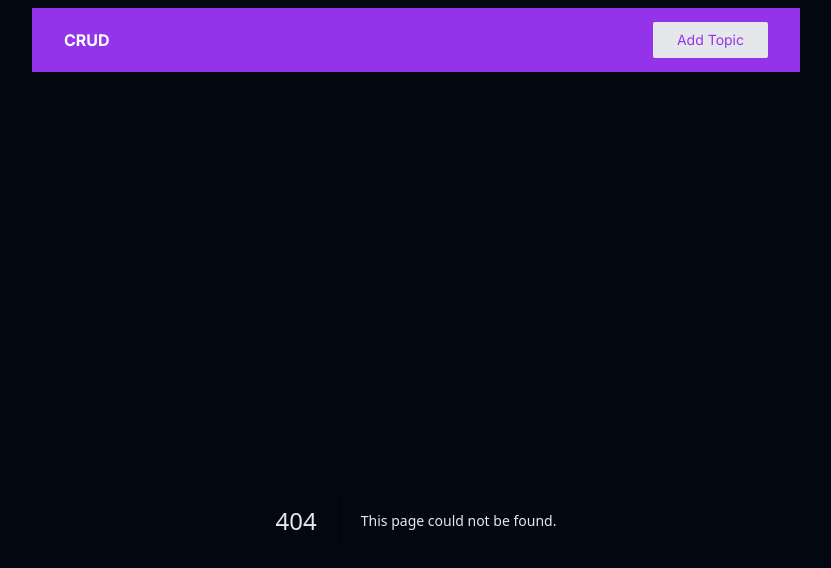
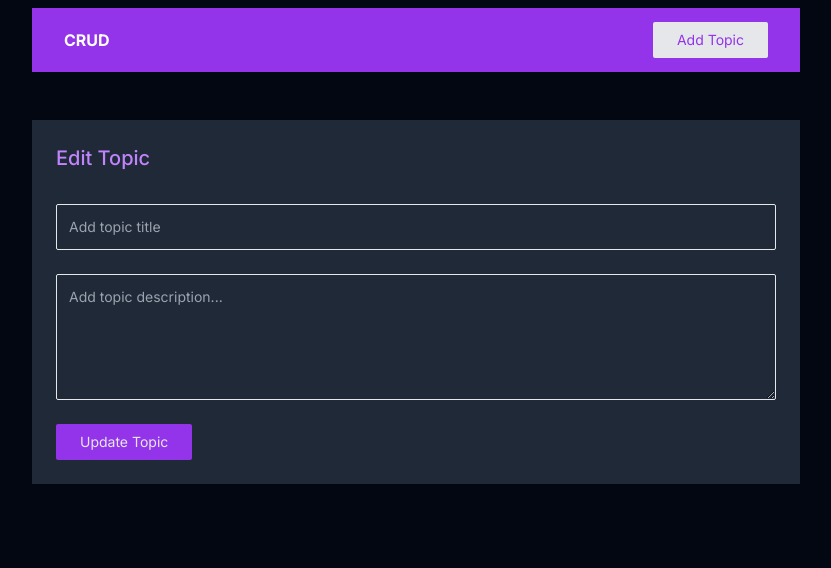
Before and after one commit to Signor1/Next-crud-with-Mongo, a Next.js app: page /editTopic/1 in a window 1280 px wide. Before the commit this address had no page. Shown: the top 568 px of the page, without its empty margins (224-1055 px from the left). Built offline with nearby package versions, Linux system fonts and the light colour scheme.

Commit message:
feat: added the edit topic page

```diff
--- /dev/null
+++ b/app/editTopic/[id]/page.jsx
@@ -0,0 +1,7 @@
+import EditTopicForm from "@/components/EditTopicForm";
+
+export default function EditTopic() {
+    return (
+        <EditTopicForm />
+    )
+}
--- /dev/null
+++ b/components/EditTopicForm.jsx
@@ -0,0 +1,19 @@
+import React from 'react'
+
+const EditTopicForm = () => {
+    return (
+        <form className="w-full flex flex-col gap-8 bg-gray-800 p-6">
+            <h1 className="text-purple-400 font-medium text-xl">Edit Topic</h1>
+
+            <div className="flex flex-col items-start w-full gap-6">
+                <input type="text" className="w-full border text-sm py-3 px-3 rounded-sm outline-none focus:border-purple-400 border-gray-200 bg-transparent" placeholder="Add topic title" />
+
+                <textarea className="w-full border text-sm py-3 px-3 rounded-sm outline-none focus:border-purple-400 border-gray-200 bg-transparent resize-y" rows={5} placeholder="Add topic description..."></textarea>
+
+                <button className="bg-purple-600 text-gray-200 py-2 px-6 rounded-sm border-none outline-none text-sm hover:bg-gray-200 hover:text-purple-600">Update Topic</button>
+            </div>
+        </form>
+    )
+}
+
+export default EditTopicForm
```
Also changed, not shown: process.txt.
